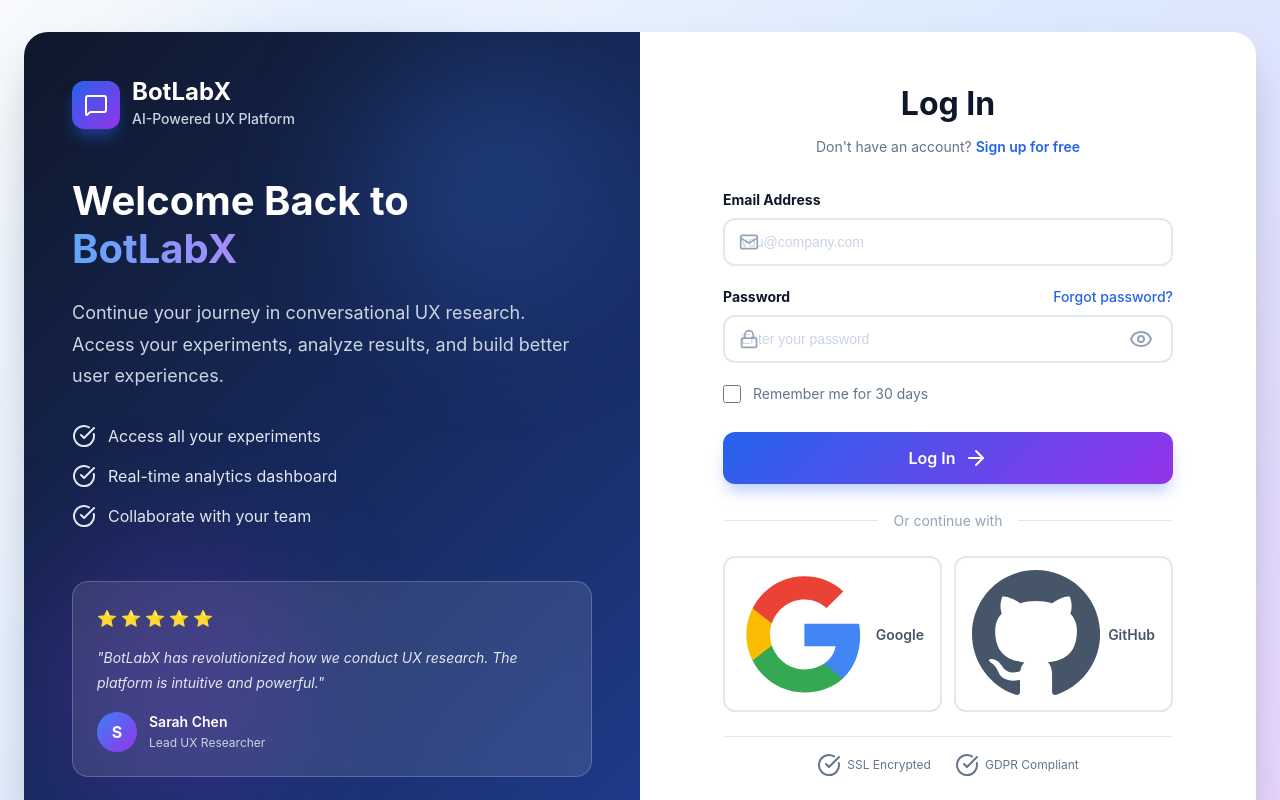
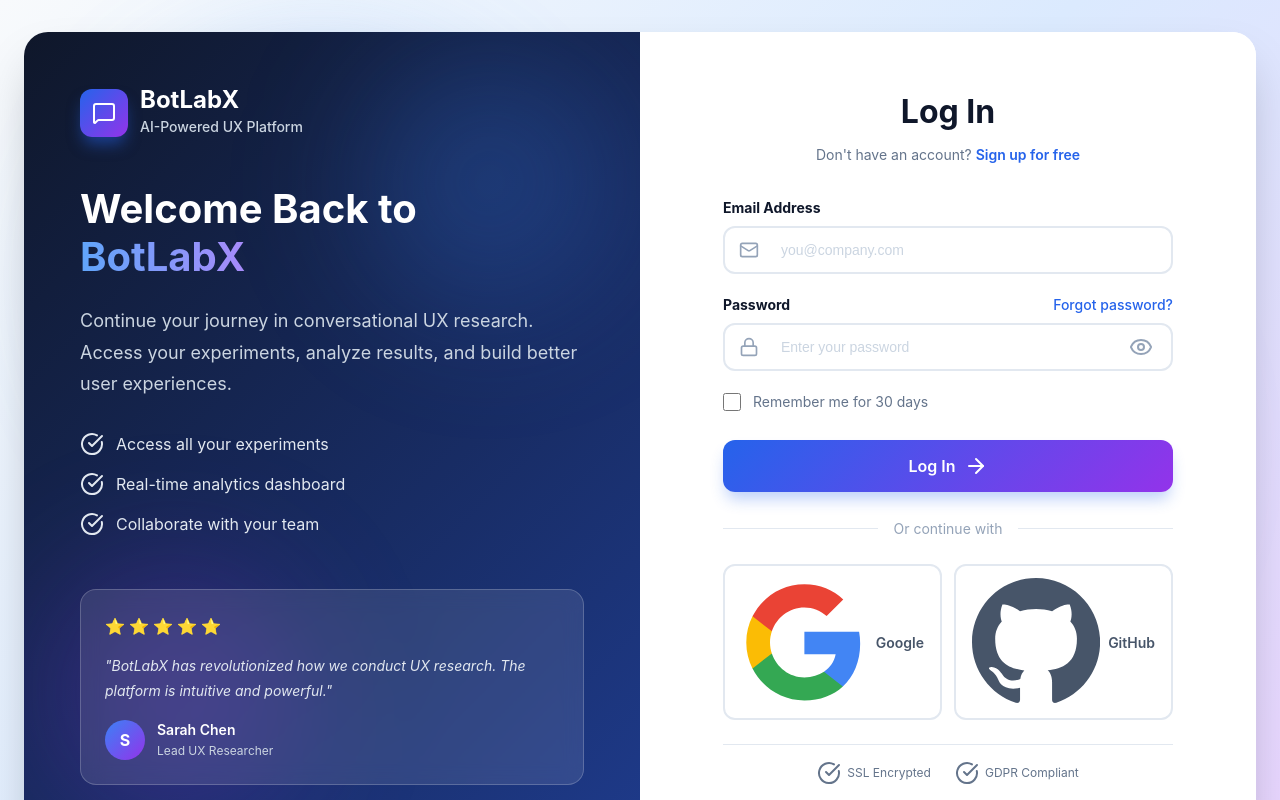
Before and after one commit to technodevelop5/botlab-x, a React (Vite) app: page /login in a window 1280 px wide. Built offline with nearby package versions, Linux system fonts and the light colour scheme.

Commit message:
Restore and update auth page styles
Restored and updated styles for authentication pages, including layout and background elements.

```diff
--- a/src/styles/auth.css
+++ b/src/styles/auth.css
@@ -74,7 +74,7 @@
 .auth-branding {
   background: linear-gradient(135deg, #0f172a, #1e3a8a);
   color: white;
-  padding: 3rem;
+  padding: 3.5rem;
   display: flex;
   flex-direction: column;
   position: relative;
@@ -278,7 +278,7 @@
 
 /* Right Side - Form */
 .auth-form-container {
-  padding: 3rem;
+  padding: 3.5rem;
   display: flex;
   align-items: center;
   justify-content: center;
@@ -379,7 +379,7 @@
 
 .form-input {
   width: 100%;
-  padding: 0.875rem 1rem 0.875rem 3rem;
+  padding: 0.875rem 1rem 0.875rem 3.5rem!important;
   border: 2px solid #e2e8f0;
   border-radius: 0.75rem;
   font-size: 0.875rem;
```
